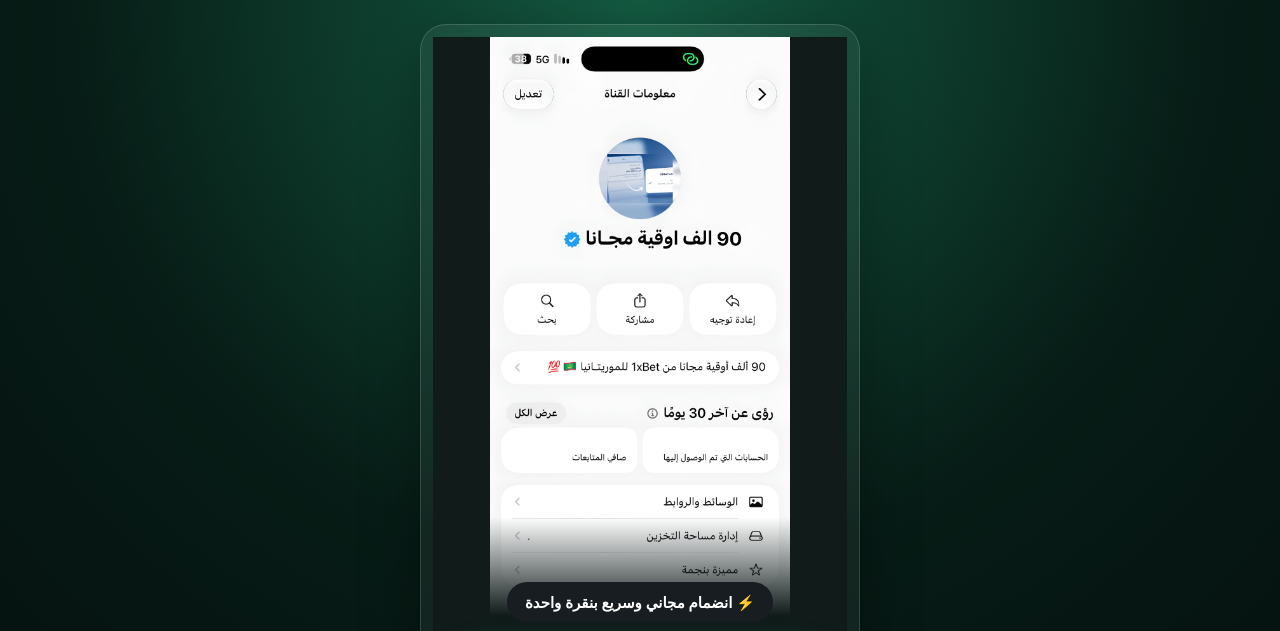
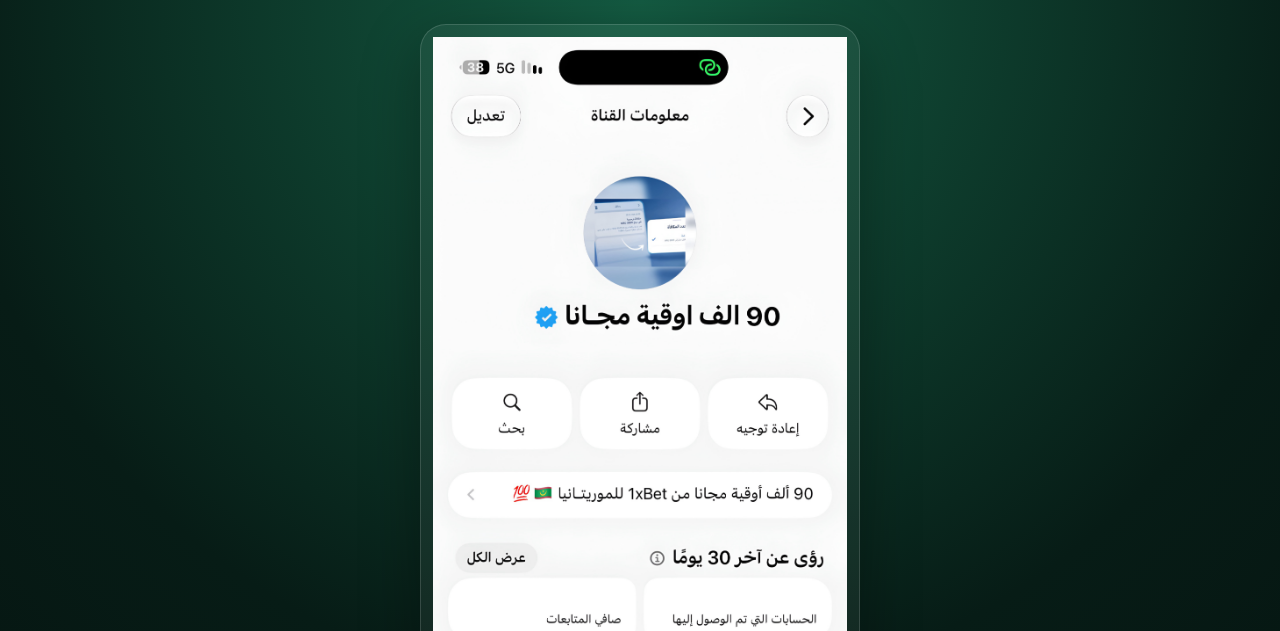
Before and after one commit to mohamed333953-source/jota-whatsapp, a plain HTML site: page index.html in a window 1280 px wide. Shown: the top 631 px of the page. Drawn offline with Linux system fonts and the light colour scheme.

Commit message:
Fix HTML image tag and layout issues
Corrected HTML structure and improved image display properties.

```diff
--- a/index.html
+++ b/index.html
@@ -9,7 +9,10 @@
 </style>
 <body>
 <main class="card" style="padding:12px;"> <div style="width:100%;max-width:450px;margin:0 auto;;position:relativeheight:850px;overflow:hidden;;border-radius:30pxclip-path:inset(0 0 0 0);background:#101b1a;">
-<img src="IMG_0791.JPEG" alt="صورة القناة"
+<div style="width:100%;height:850px;overflow:hidden;position:relative;">
+  <img src="IMG_0791.JPEG"
+  style="width:100%;height:auto;display:block;">
+</div> alt="صورة القناة"
 style="display:block;width:100%;height:650px;object-fit:cover;object-position:top;object-fit:contain;object-position:top;">
 
 <div style="position:relative;margin-top:-170px;padding:65px 15px 20px;background:linear-gradient(to bottom,transparent,#101b1a 38%);text-align:center;">
```
